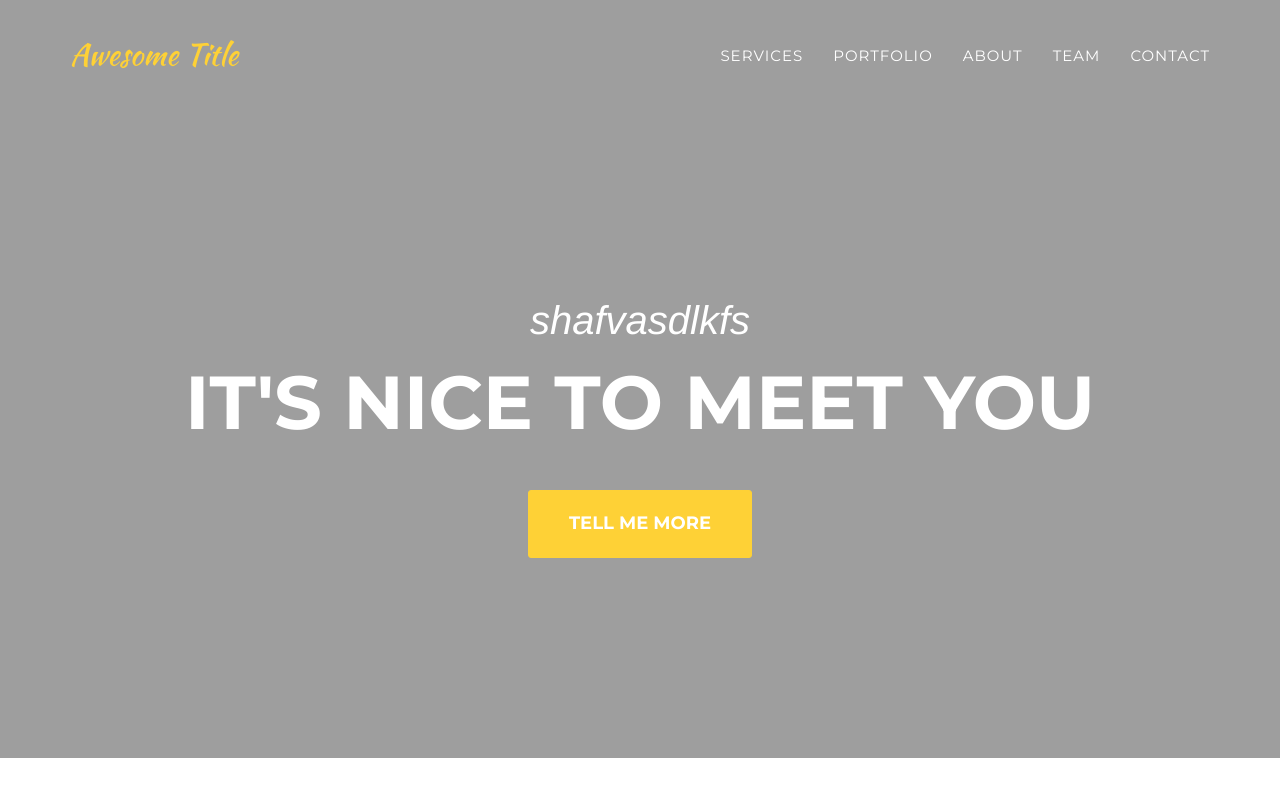
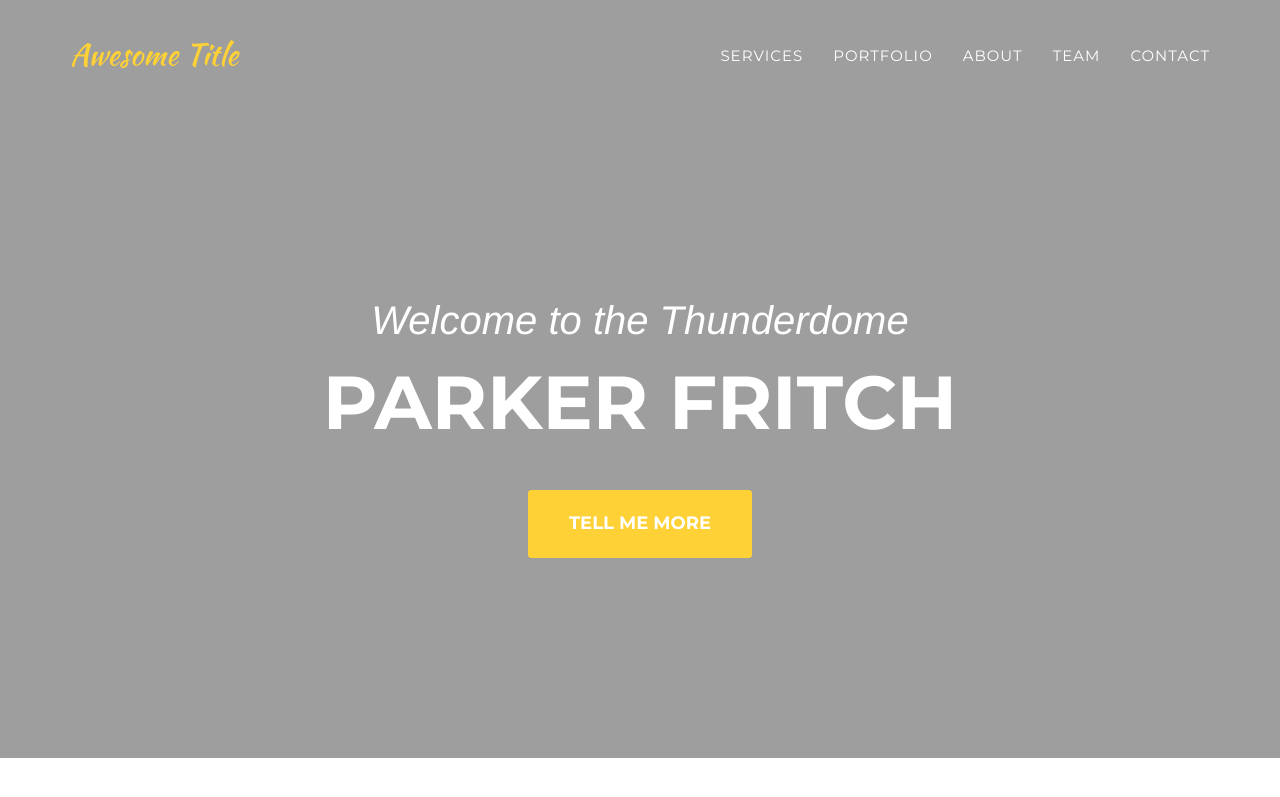
Before and after one commit to th0r0nd0r/th0r0nd0r.github.io, a Jekyll site: the page built from index.html, in a window 1280 px wide and 900 px high. Shown: the top 797 px of the window. Built offline with Jekyll 4.4.1, drawn with Linux system fonts in a browser that asks for light colours; some web fonts are replaced.

```diff
--- a/_includes/header.html
+++ b/_includes/header.html
@@ -44,8 +44,8 @@
     <header>
         <div class="container">
             <div class="intro-text">
-                <div class="intro-lead-in">shafvasdlkfs</div>
-                <div class="intro-heading">It's Nice To Meet You</div>
+                <div class="intro-lead-in">Welcome to the Thunderdome</div>
+                <div class="intro-heading">Parker Fritch</div>
                 <a href="#services" class="page-scroll btn btn-xl">Tell Me More</a>
             </div>
         </div>
```
Also changed, not shown: _includes/head.html (+9 -0 lines), 8 other files.
